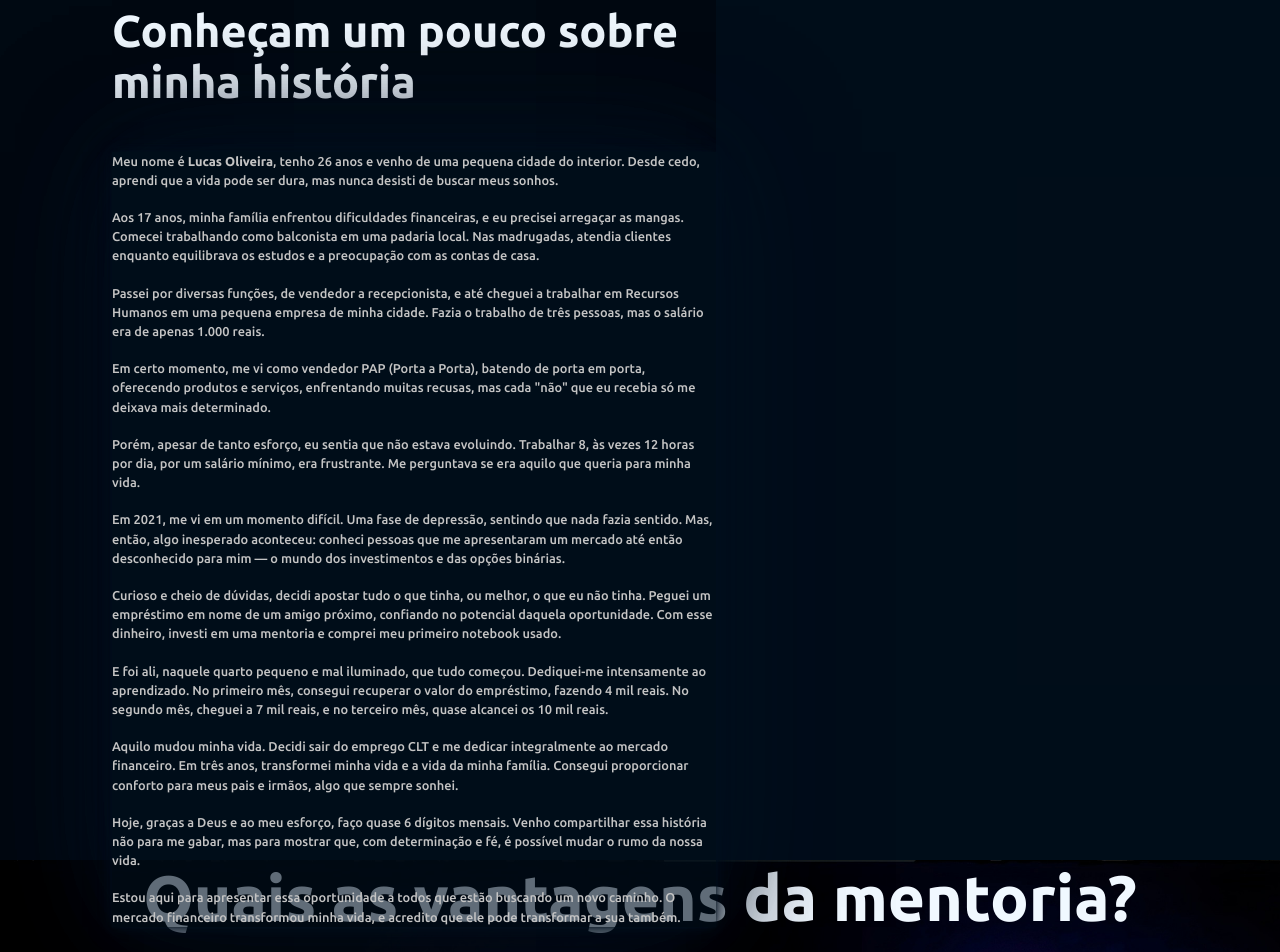
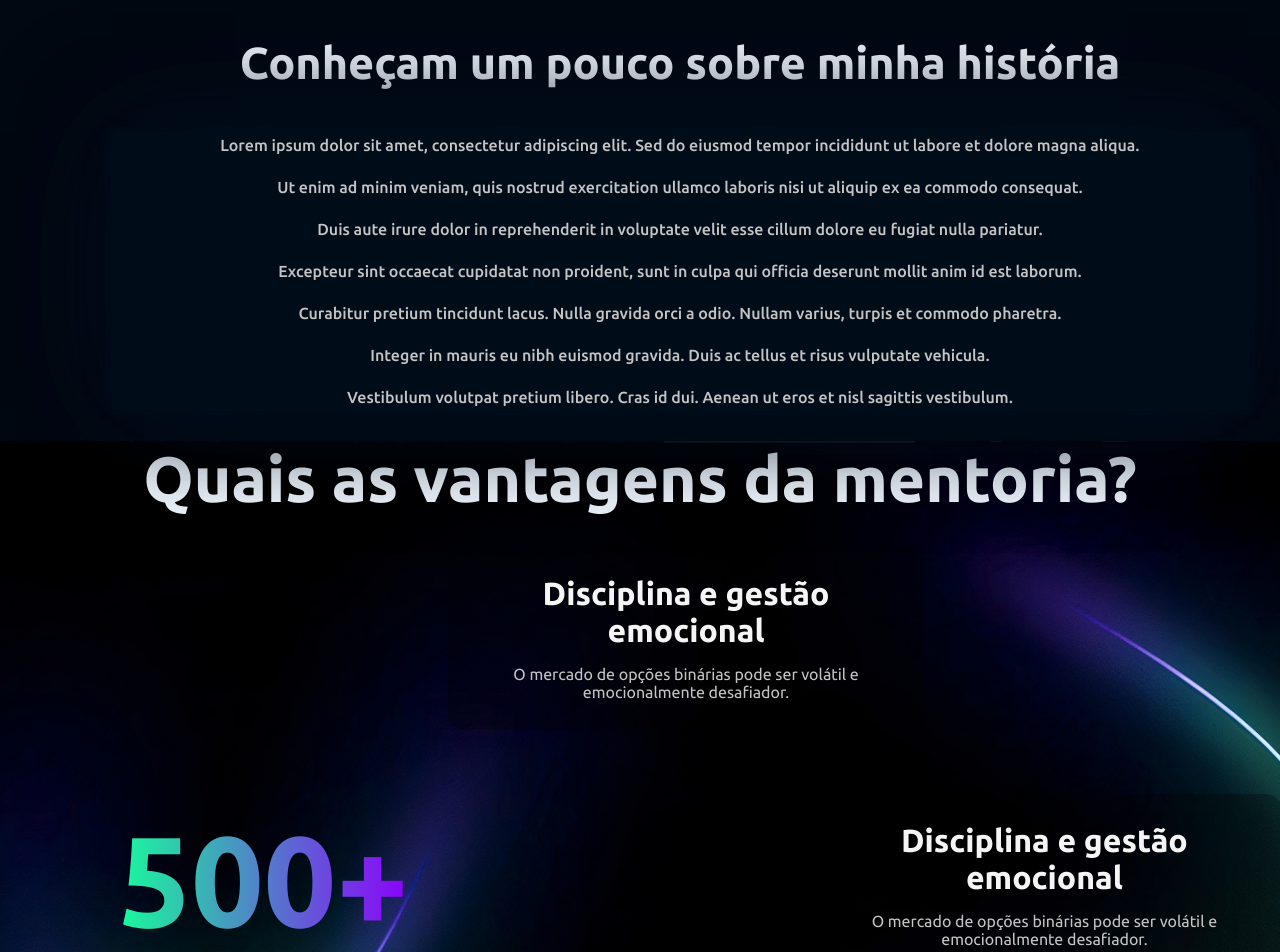
Before and after one commit to lucasolliveira98/landing_page_next, a Next.js app: page / in a window 1280 px wide. Shown: the part 840-1792 px from the top of the page. Built offline with nearby package versions, Linux system fonts and the light colour scheme; a web font is replaced by a local one.

Commit message:
Adequação dos conteudos ficticios

```diff
--- a/src/app/components/AboutMeSection/page.module.css
+++ b/src/app/components/AboutMeSection/page.module.css
@@ -1,23 +1,22 @@
 .aboutMe{
-    height: 900px;
+    height: auto;
     width: 100vw;
     background-color: rgba(1, 15, 30, 0.6);
     background-size: cover; /* Faz a imagem cobrir todo o container */
     background-repeat: no-repeat; /* Impede a repetição da imagem */
     position: relative;
-    /* background-color: rebeccapurple; */
-    padding-left: 2em;
+    padding: 2em;
     object-fit: cover;
     display: flex;
     flex-direction: row;
   }
 
   .containerAboutMe{
-    width: 60%;
+    width: 100%;
     height: 100%;
     display: flex;
-    align-items: flex-start;
-    justify-content: flex-start;
+    align-items: ce;
+    justify-content: ce;
     flex-direction: column;
     padding-left: 5em;
     border-radius: 8px;
@@ -37,6 +36,7 @@
     font-weight: 800;
     padding-top: 1em;
     margin-bottom: 1em;
+    text-align: center;
   }
 
   .aboutMeBody{
@@ -44,13 +44,14 @@
     /* background-color: red; */
     color: #C4C4C4;
     /* color: whitesmoke; */
-    font-size: .8em;
+    font-size: 1em;
     line-height: 1.5em;
     font-weight: 500;
+    text-align: center;
   }
 
   .containerAboutMePhoto{
-    width: 50%;
+    /* width: 50%; */
     background-color: rgba(1, 15, 30, 0.6);
   }
 
--- a/src/app/components/AboutMeSection/page.tsx
+++ b/src/app/components/AboutMeSection/page.tsx
@@ -6,49 +6,20 @@ export default function AboutMeSection(){
             <div className={styles.containerAboutMe}>
                 <h1 className={styles.aboutMeTitle}>Conheçam um pouco sobre minha história</h1>
                 <div className={styles.containerTextAboutMe}>
-                <p className={styles.aboutMeBody}>
-                    Meu nome é <strong>Lucas Oliveira</strong>, tenho 26 anos e venho de uma pequena cidade do interior. Desde cedo, aprendi que a vida pode ser dura, mas nunca desisti de buscar meus sonhos.
-                </p>
+                <p className={styles.aboutMeBody}>Lorem ipsum dolor sit amet, consectetur adipiscing elit. Sed do eiusmod tempor incididunt ut labore et dolore magna aliqua.</p>
                 <br />
-                <p className={styles.aboutMeBody}>
-                    Aos 17 anos, minha família enfrentou dificuldades financeiras, e eu precisei arregaçar as mangas. Comecei trabalhando como balconista em uma padaria local. Nas madrugadas, atendia clientes enquanto equilibrava os estudos e a preocupação com as contas de casa.
-                </p>
+                <p className={styles.aboutMeBody}>Ut enim ad minim veniam, quis nostrud exercitation ullamco laboris nisi ut aliquip ex ea commodo consequat.</p>
                 <br />
-                <p className={styles.aboutMeBody}>
-                    Passei por diversas funções, de vendedor a recepcionista, e até cheguei a trabalhar em Recursos Humanos em uma pequena empresa de minha cidade. Fazia o trabalho de três pessoas, mas o salário era de apenas 1.000 reais.
-                </p>
+                <p className={styles.aboutMeBody}>Duis aute irure dolor in reprehenderit in voluptate velit esse cillum dolore eu fugiat nulla pariatur.</p>
                 <br />
-                <p className={styles.aboutMeBody}>
-                    Em certo momento, me vi como vendedor PAP (Porta a Porta), batendo de porta em porta, oferecendo produtos e serviços, enfrentando muitas recusas, mas cada "não" que eu recebia só me deixava mais determinado.
-                </p>
+                <p className={styles.aboutMeBody}>Excepteur sint occaecat cupidatat non proident, sunt in culpa qui officia deserunt mollit anim id est laborum.</p>
                 <br />
-                <p className={styles.aboutMeBody}>
-                    Porém, apesar de tanto esforço, eu sentia que não estava evoluindo. Trabalhar 8, às vezes 12 horas por dia, por um salário mínimo, era frustrante. Me perguntava se era aquilo que queria para minha vida.
-                </p>
+                <p className={styles.aboutMeBody}>Curabitur pretium tincidunt lacus. Nulla gravida orci a odio. Nullam varius, turpis et commodo pharetra.</p>
                 <br />
-                <p className={styles.aboutMeBody}>
-                    Em 2021, me vi em um momento difícil. Uma fase de depressão, sentindo que nada fazia sentido. Mas, então, algo inesperado aconteceu: conheci pessoas que me apresentaram um mercado até então desconhecido para mim — o mundo dos investimentos e das opções binárias.
-                </p>
+                <p className={styles.aboutMeBody}>Integer in mauris eu nibh euismod gravida. Duis ac tellus et risus vulputate vehicula.</p>
                 <br />
-                <p className={styles.aboutMeBody}>
-                    Curioso e cheio de dúvidas, decidi apostar tudo o que tinha, ou melhor, o que eu não tinha. Peguei um empréstimo em nome de um amigo próximo, confiando no potencial daquela oportunidade. Com esse dinheiro, investi em uma mentoria e comprei meu primeiro notebook usado.
-                </p>
-                <br />
-                <p className={styles.aboutMeBody}>
-                    E foi ali, naquele quarto pequeno e mal iluminado, que tudo começou. Dediquei-me intensamente ao aprendizado. No primeiro mês, consegui recuperar o valor do empréstimo, fazendo 4 mil reais. No segundo mês, cheguei a 7 mil reais, e no terceiro mês, quase alcancei os 10 mil reais.
-                </p>
-                <br />
-                <p className={styles.aboutMeBody}>
-                    Aquilo mudou minha vida. Decidi sair do emprego CLT e me dedicar integralmente ao mercado financeiro. Em três anos, transformei minha vida e a vida da minha família. Consegui proporcionar conforto para meus pais e irmãos, algo que sempre sonhei.
-                </p>
-                <br />
-                <p className={styles.aboutMeBody}>
-                    Hoje, graças a Deus e ao meu esforço, faço quase 6 dígitos mensais. Venho compartilhar essa história não para me gabar, mas para mostrar que, com determinação e fé, é possível mudar o rumo da nossa vida.
-                </p>
-                <br />
-                <p className={styles.aboutMeBody}>
-                    Estou aqui para apresentar essa oportunidade a todos que estão buscando um novo caminho. O mercado financeiro transformou minha vida, e acredito que ele pode transformar a sua também.
-                </p>
+                <p className={styles.aboutMeBody}>Vestibulum volutpat pretium libero. Cras id dui. Aenean ut eros et nisl sagittis vestibulum.</p>
+
                 </div>
             </div>
 
--- a/src/app/components/InitialPage/page.module.css
+++ b/src/app/components/InitialPage/page.module.css
@@ -42,7 +42,7 @@
 
   .initialPageTitle{
     width: 100%;
-    color: rgb(10, 10, 10);
+    color: #aae1f7;
     /* background-color: red; */
     font-size: 3em;
     text-align: center;
@@ -54,12 +54,11 @@
   .initialPageBody{
     width: 80%;
     height: 30%;
-    color: rgb(45, 48, 50);
     /* background-color: rgb(102, 255, 0); */
     font-size: 1em;
     text-align: left;
-    color: #C4C4C4;
-    font-weight: 100;
+    color: #aae1f7;
+    font-weight: 900;
 
   }
 
```
